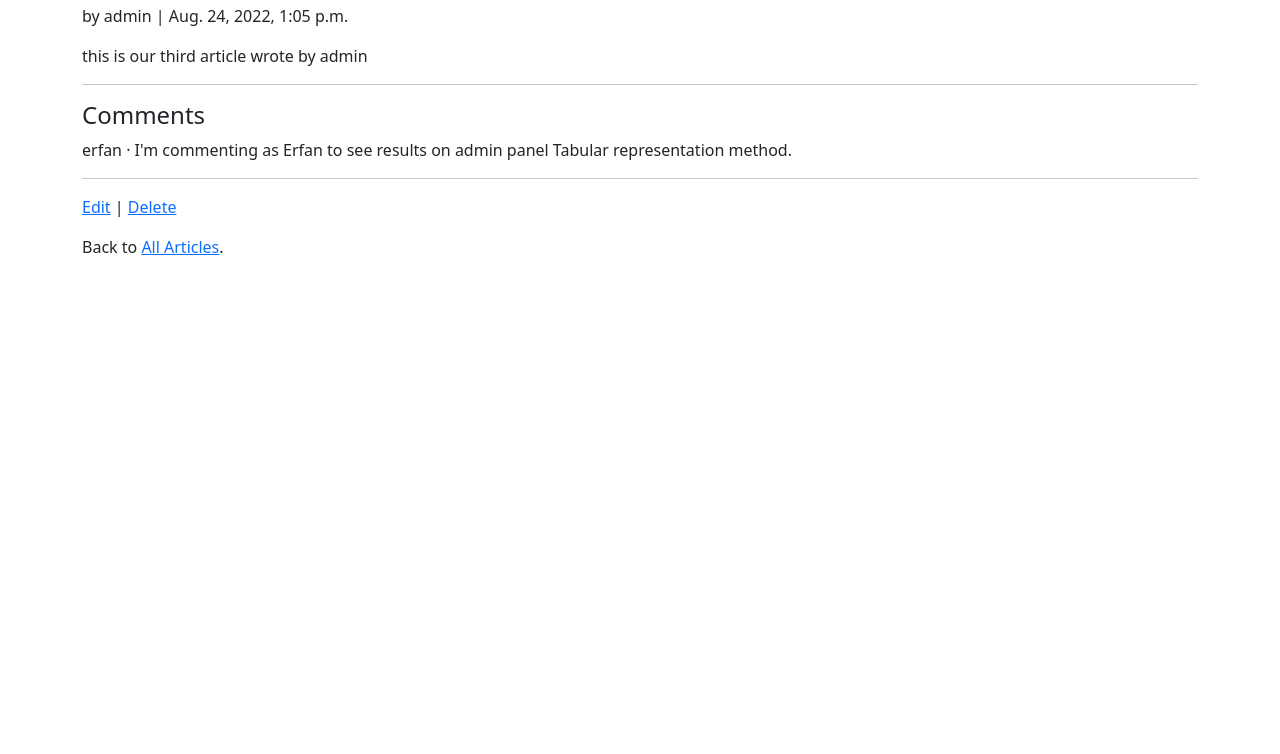
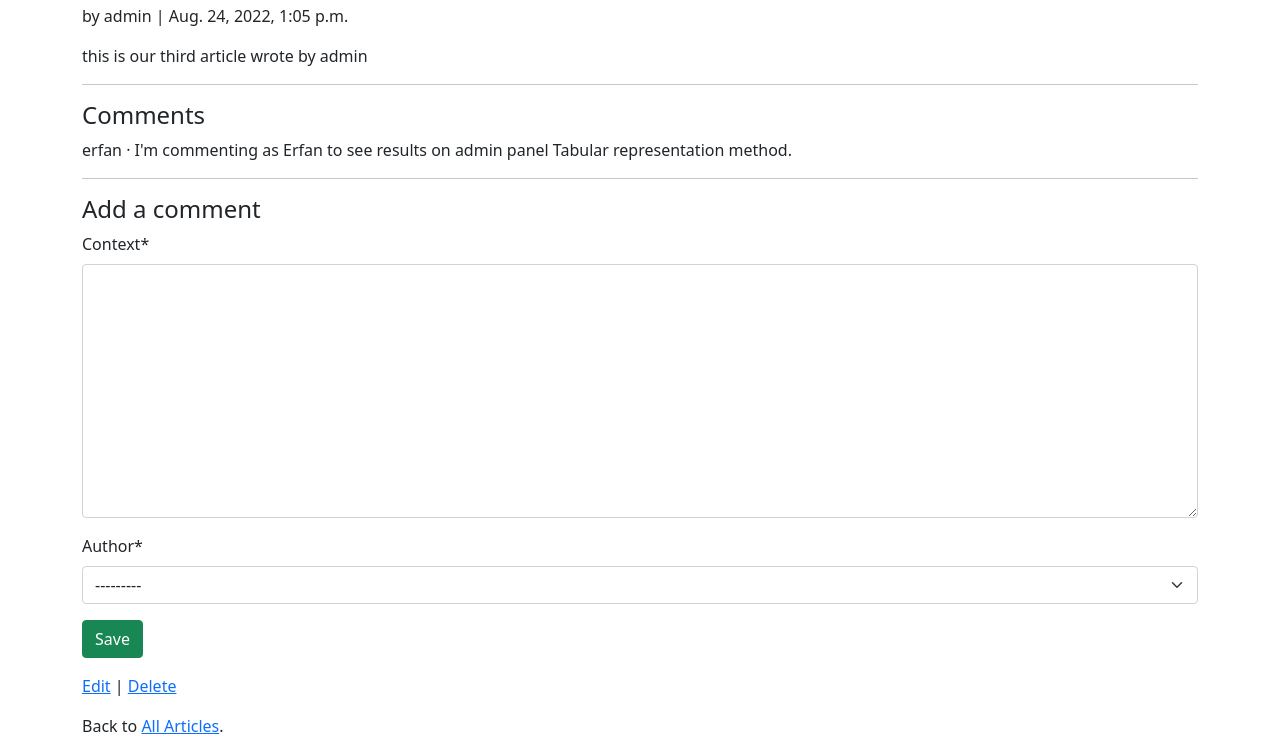
Before and after one commit to e-Odinson226/DFB-newspaper, a Django app: page /articles/3/ in a window 1280 px wide. Shown: the part 131-885 px from the top of the page. Before the commit the page ends 386 px from the top, so only its background shows below. Run offline with Django 4.2, Linux system fonts and the light colour scheme; a user stored in the database is signed in; data comes from the database, SQL or seed files in the repository; some libraries are stand-ins or nearby versions.

Commit message:
send comment form from view

```diff
--- a/articles/views.py
+++ b/articles/views.py
@@ -8,6 +8,7 @@ from django.views.generic import (
     UpdateView,
 )
 from .models import Article
+from .forms import CommentForm
 
 
 class ArticleListView(LoginRequiredMixin, ListView):
@@ -18,6 +19,11 @@ class ArticleListView(LoginRequiredMixin, ListView):
 class ArticleDetailView(LoginRequiredMixin, DetailView):
     model = Article
     template_name = "article_detail.html"
+
+    def get_context_data(self, **kwargs):
+        context = super().get_context_data()
+        context["form"] = CommentForm()
+        return context
 
 
 class ArticleDeleteView(LoginRequiredMixin, DeleteView):
--- a/templates/article_detail.html
+++ b/templates/article_detail.html
@@ -1,18 +1,25 @@
 {% extends "base.html" %}
+{% load crispy_forms_tags %}
 {% block content %}
 <div class="article-entry">
     <h2>{{ object.title }}</h2>
     <p>by {{ object.author }} | {{ object.date }}</p>
     <p>{{ object.body }}</p>
 </div>
-<!-- Changes start here! -->
+
 <hr>
 <h4>Comments</h4>
 {% for comment in article.comment_set.all %}
 <p>{{ comment.author }} &middot; {{ comment }}</p>
 {% endfor %}
 <hr>
-<!-- Changes end here! -->
+
+<h4>Add a comment</h4>
+<form action="" method="post">{% csrf_token %}
+    {{ form|crispy }}
+    <button class="btn btn-success ml-2" type="submit">Save</button>
+</form>
+
 <p><a href="{% url 'article_edit' article.pk %}">Edit</a> |
     <a href="{% url 'article_delete' article.pk %}">Delete</a>
 </p>
```
